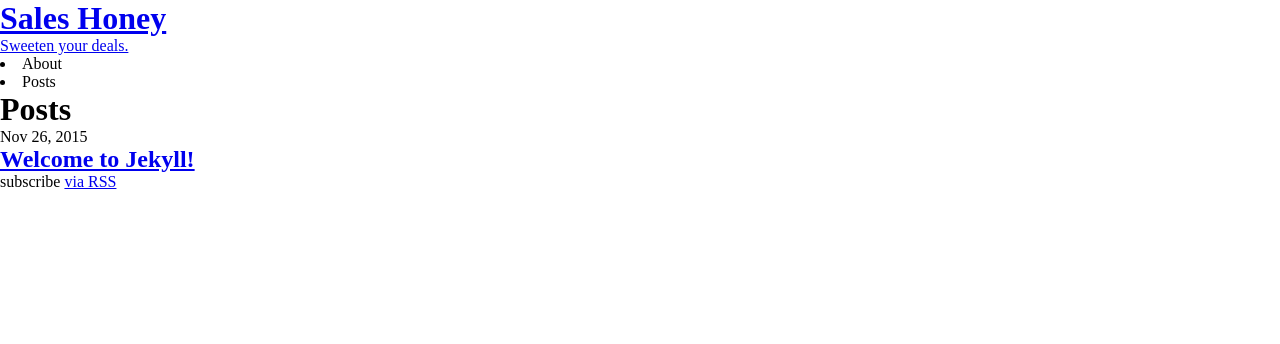
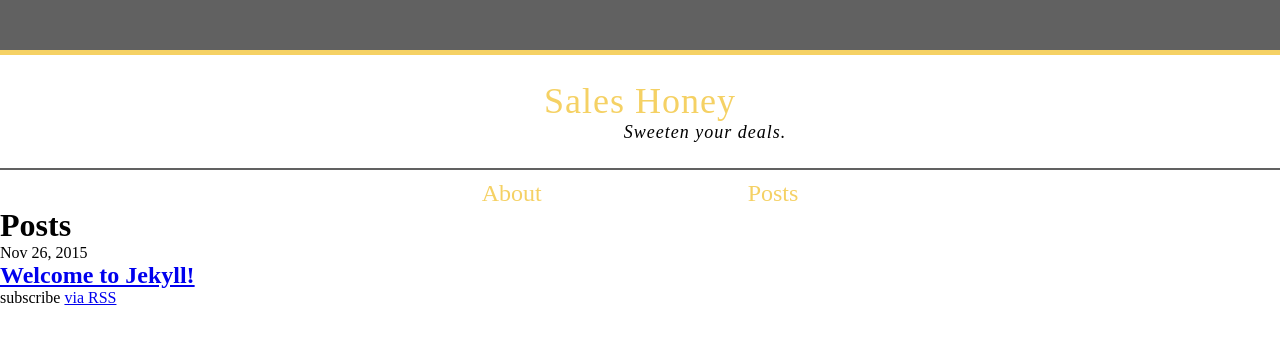
Before and after one commit to lindseymere/lindseymere.github.io, a Jekyll site: the page built from index.html, in a window 1280 px wide. Shown: the top 344 px of the page. Built offline with Jekyll 4.4.1, drawn with Linux system fonts in a browser that asks for light colours.

Commit message:
style header

```diff
--- a/_layouts/default.html
+++ b/_layouts/default.html
@@ -12,18 +12,31 @@
     <link rel="canonical" href="{{ page.url | replace:'index.html','' | prepend: site.baseurl | prepend: site.url }}">
     <link rel="alternate" type="application/rss+xml" title="{{ site.title }}" href="{{ "/feed.xml" | prepend: site.baseurl | prepend: site.url }}">
   </head>
+
   <body>
 
-    {% include header.html %}
+    <header>
+
+          <h1><a class="site-title" href="{{ site.baseurl }}/">Sales Honey</a></h1>
+          <p><a class="site-title" href="{{ site.baseurl }}/">Sweeten your deals.</a></p>
+        </a>
+
+        <nav>
+          <ul>
+            <li><a href="#">About</a>
+            </li>
+            <li> <a href="#">Posts</a>
+            </li>
+          </ul>
+        </nav>
+
+    </header>
 
     <div class="page-content">
       <div class="wrapper">
         {{ content }}
       </div>
     </div>
-
-    {% include footer.html %}
-
   </body>
 
 </html>
--- a/css/main.sass
+++ b/css/main.sass
@@ -1,6 +1,10 @@
 ---
 # Only the main Sass file needs front matter (the dashes are enough)
 ---
+
+$gold: #f5d164
+$gray: #616161
+$black: #000
 
 *,
 *::before,
@@ -8,3 +12,48 @@
   margin: 0
   padding: 0
   box-sizing: border-box
+
+body
+  border-top: 50px solid $gray
+
+header h1
+  font-size: 36px
+  font-family: pt serif
+  text-align: center
+  font-weight: 100
+  font-style: normal
+  letter-spacing: 1px
+  text-rendering: optimizeLegibility
+  border-top: 5px solid $gold
+  padding-top: 25px
+
+header p
+  font-size: 18px
+  font-family: pt serif
+  font-style: italic
+  text-align: center
+  color: $black
+  letter-spacing: 1px
+  text-indent: 130px
+
+header a
+  text-decoration: none
+  color: $gold
+
+header p a
+  color: $black
+
+nav
+  border-top: 2px solid $gray
+  margin-top: 25px
+
+nav ul
+  text-align: center
+  margin-top: 10px
+
+nav li
+  display: inline
+  font-family: pt serif
+  font-size: 24px
+  margin: 100px
+  color: $gold
```
